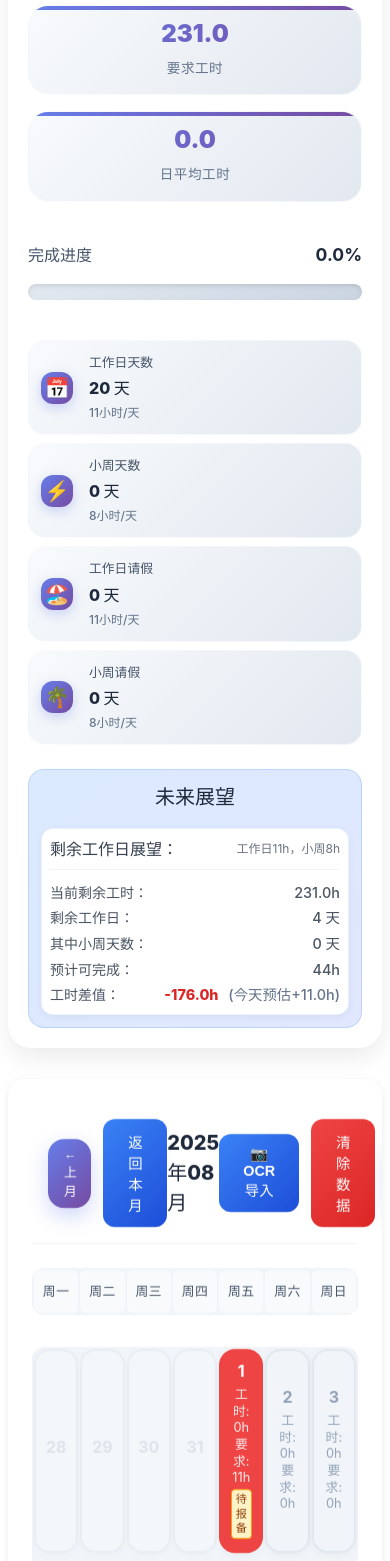
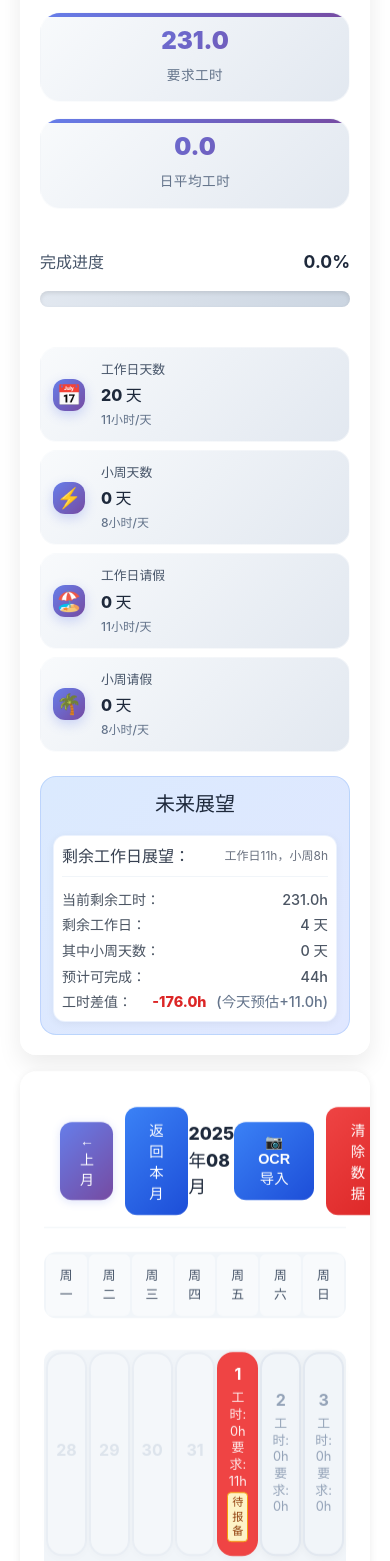
Before and after one commit to QiliChen/work-in-hour, a React (Vite) app: page / in a window 390 px wide. Shown: the part 432-1993 px from the top of the page. Built offline with nearby package versions, Linux system fonts and the light colour scheme; no server answers.

Commit message:
style(mobile): refine buttons and make calendar cells more compact

```diff
--- a/src/App.css
+++ b/src/App.css
@@ -927,9 +927,9 @@ body {
     flex-direction: column;
     align-items: center;
     justify-content: center;
-    min-height: 48px;
-    padding: 0.5rem 0.25rem;
-    border-radius: 8px;
+    min-height: 42px;
+    padding: 0.4rem 0.2rem;
+    border-radius: 6px;
     border: none;
     background: #ffffff;
     margin-bottom: 0;
@@ -942,16 +942,16 @@ body {
   }
 
   .day-number {
-    font-size: 0.9rem;
+    font-size: 0.85rem;
     font-weight: 600;
     color: #1e293b;
-    margin-bottom: 2px;
+    margin-bottom: 1px;
     line-height: 1;
   }
 
   .day-info {
-    font-size: 0.65rem;
-    line-height: 1.2;
+    font-size: 0.6rem;
+    line-height: 1.1;
     color: #64748b;
     text-align: center;
   }
@@ -982,6 +982,29 @@ body {
     background: #ffffff;
     border-radius: 16px;
     box-shadow: 0 2px 8px rgba(0, 0, 0, 0.08);
+  }
+
+  .stats-card {
+    padding: 1.25rem !important;
+    margin-bottom: 1rem !important;
+    border-radius: 16px !important;
+  }
+
+  .app-container {
+    background: #ffffff !important;
+    padding: 0.75rem !important;
+  }
+
+  .container {
+    padding: 0 0.5rem !important;
+  }
+
+  .app-title {
+    font-size: 2.2rem !important;
+  }
+
+  .app-subtitle {
+    font-size: 1rem !important;
   }
 
   .calendar-header {
@@ -1324,20 +1347,42 @@ body {
 /* OCR组件移动端适配 */
 @media (max-width: 768px) {
   .ocr-button {
-    padding: 1rem 1.75rem !important;
-    font-size: 16px !important;
-    min-width: 160px !important;
-    min-height: 48px !important;
+    padding: 0.8rem 1.5rem !important;
+    font-size: 15px !important;
+    min-width: 140px !important;
+    min-height: 44px !important;
+    border-radius: 12px !important;
+    box-shadow: 0 2px 8px rgba(102, 126, 234, 0.25) !important;
   }
 
   .btn-secondary {
-    padding: 1rem 1.5rem !important;
-    font-size: 16px !important;
-    min-height: 48px !important;
+    padding: 0.8rem 1.25rem !important;
+    font-size: 15px !important;
+    min-height: 44px !important;
+    border-radius: 12px !important;
+    border: 1px solid #e2e8f0 !important;
+    background: #ffffff !important;
+    color: #475569 !important;
+    box-shadow: 0 1px 3px rgba(0, 0, 0, 0.1) !important;
   }
 
   .ocr-controls {
-    gap: 1.25rem !important;
+    gap: 1rem !important;
+  }
+
+  .nav-button {
+    padding: 0.7rem 1.25rem !important;
+    font-size: 14px !important;
+    border-radius: 12px !important;
+    box-shadow: 0 2px 8px rgba(102, 126, 234, 0.2) !important;
+  }
+
+  .calendar-header {
+    padding: 0.75rem 1rem !important;
+  }
+
+  .calendar-title {
+    font-size: 1.1rem !important;
   }
 }
 
```
